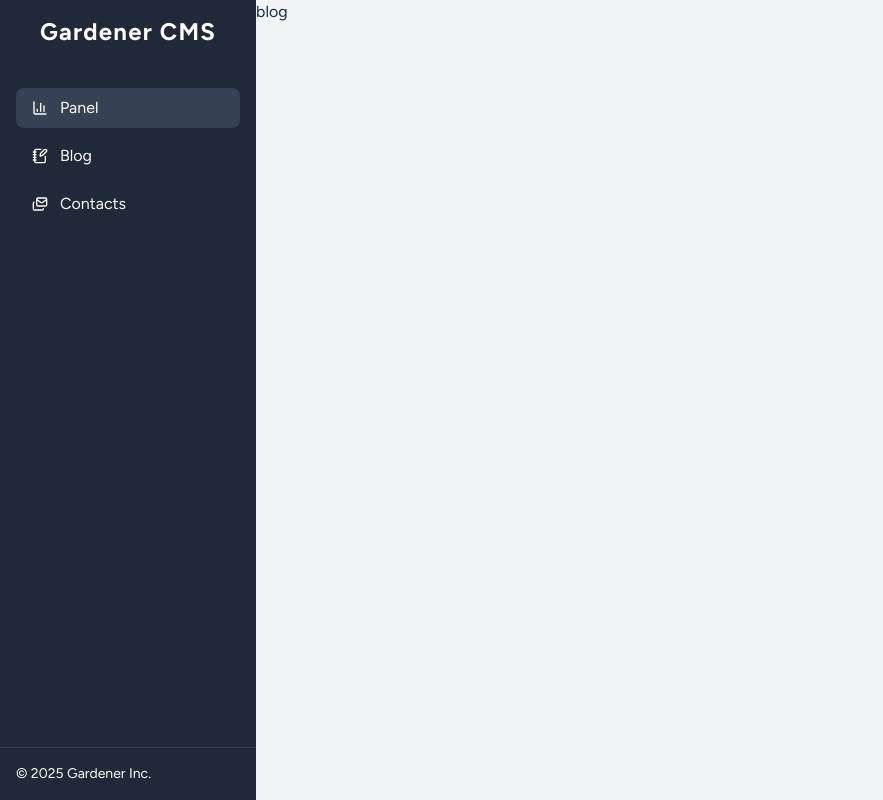
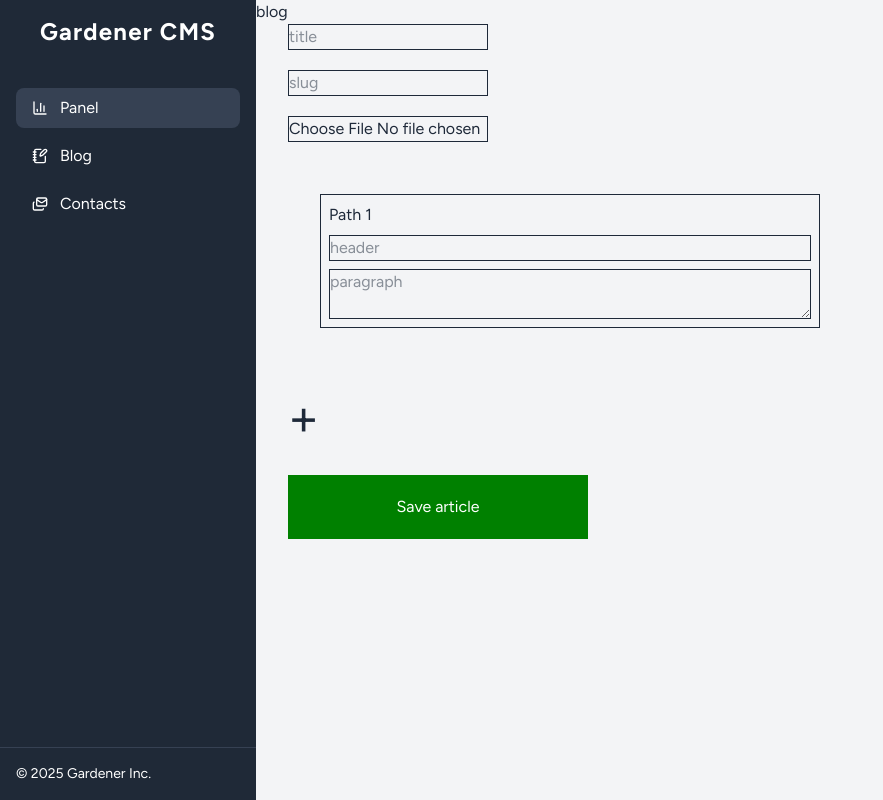
Before and after one commit to shumilika/gardener, a Next.js app: page /admin/blog in a window 1280 px wide. Shown: the whole page, without its empty margins (0-883 px from the left). Built offline with nearby package versions, Linux system fonts and the light colour scheme.

Commit message:
AddPost page mockup started

```diff
--- a/package.json
+++ b/package.json
@@ -10,6 +10,7 @@
   },
   "dependencies": {
     "@heroicons/react": "^2.2.0",
+    "firebase": "^12.3.0",
     "framer-motion": "^12.23.19",
     "next": "15.5.2",
     "react": "19.1.0",
--- a/src/app/admin/blog/page.tsx
+++ b/src/app/admin/blog/page.tsx
@@ -1,9 +1,11 @@
+import AddPostPage from '@/components/admin/AddPostPage';
 import React from 'react';
 
 const page = () => {
     return (
         <div>
             blog
+            <AddPostPage/>
         </div>
     );
 };
--- /dev/null
+++ b/src/components/admin/AddPostPage.tsx
@@ -0,0 +1,50 @@
+'use client'
+import React, { useState } from 'react';
+
+const AddPostPage = () => {
+
+    const [paragraphs, setParagraphs] = useState<number[]>([1]);
+
+  const addParagraph = (e: React.MouseEvent<HTMLButtonElement>) => {
+    e.preventDefault();
+    setParagraphs((prev) => [...prev, prev.length + 1]);
+  };
+
+  const deleteParagraph =(e: React.MouseEvent<HTMLButtonElement>, num:number) => {
+    e.preventDefault()
+    setParagraphs((prev) => prev.filter((p) => p !== num))
+  }
+
+    return (
+        <div>
+            <form action="" className='flex flex-col w-[500px] ml-8 gap-5'>
+               <div className='flex flex-col w-[200px] gap-5'>
+                 <input type="text" placeholder='title'  className='border '/>
+                <input type="text" placeholder='slug' className='border'/>
+                <input type="file" placeholder='image' className='border'/>
+               </div>
+               {paragraphs.map((num) => (
+          <div
+            key={num}
+            className="border m-8 w-full flex flex-col p-2 gap-2"
+          >
+            {num>1 && <button onClick={(e)=>deleteParagraph(e,num)}>
+                delete
+            </button>}
+            <h4>Path {num}</h4>
+            <input type="text" placeholder="header" className="border" />
+            <textarea placeholder="paragraph" className="border"></textarea>
+          </div>
+        ))}
+                 <button onClick={addParagraph} className="self-start">
+          <span className="text-[50px]">+</span>
+        </button>
+<button className='bg-[green] text-white p-5 w-[300px]'>
+    Save article
+</button>
+            </form>
+        </div>
+    );
+};
+
+export default AddPostPage;
--- a/src/components/admin/VisitorsStatistics.tsx
+++ b/src/components/admin/VisitorsStatistics.tsx
@@ -11,10 +11,10 @@ const VisitorsStatistics = () => {
             <div>
                  <AreaChart width={600} height={300} data={dataForChart} margin={{ top: 5, right: 20, bottom: 5, left: 0 }}>
                     <CartesianGrid strokeDasharray="8 8" />
-                   <Area type="monotone" dataKey="amount" stroke="#218544" fill="#218544"
+                   <Area type="monotone" dataKey="visitors" stroke="#218544" fill="#218544"
                    dot={{ stroke: '#218544', strokeWidth: 2 }} activeDot={{ r: 5 }} strokeWidth={3} />
                     <XAxis dataKey="date" />
-                    <YAxis width="auto" dataKey='amount' />
+                    <YAxis width="auto" dataKey='visitors' />
                     <Tooltip />
                 </AreaChart>
             </div>
--- /dev/null
+++ b/src/firebase/firebase.tsx
@@ -0,0 +1,21 @@
+// Import the functions you need from the SDKs you need
+import { initializeApp } from "firebase/app";
+import { getAnalytics } from "firebase/analytics";
+// TODO: Add SDKs for Firebase products that you want to use
+// https://firebase.google.com/docs/web/setup#available-libraries
+
+// Your web app's Firebase configuration
+// For Firebase JS SDK v7.20.0 and later, measurementId is optional
+const firebaseConfig = {
+  apiKey: "AIzaSyAvJnfdccFQyWpAbgc-hxyZfTd8_aKAdXk",
+  authDomain: "gardener-90fbd.firebaseapp.com",
+  projectId: "gardener-90fbd",
+  storageBucket: "gardener-90fbd.firebasestorage.app",
+  messagingSenderId: "752708445221",
+  appId: "1:752708445221:web:39743f2068ed5787970bcc",
+  measurementId: "G-6PJ56PJDM6"
+};
+
+// Initialize Firebase
+const app = initializeApp(firebaseConfig);
+const analytics = getAnalytics(app);
--- a/src/lib/data.tsx
+++ b/src/lib/data.tsx
@@ -490,30 +490,30 @@ export const blogCards = [
 export const dataForChart = [
     {
         date:'27.09.2025',
-        amount:6
+        visitors:6
     },
     {
         date:'28.09.2025',
-        amount:30
+        visitors:30
     },
     {
         date:'29.09.2025',
-        amount:8
+        visitors:8
     },
     {
         date:'30.09.2025',
-        amount:45
+        visitors:45
     },
     {
         date:'01.10.2025',
-        amount:23
+        visitors:23
     },
     {
         date:'02.10.2025',
-        amount:6
+        visitors:6
     },
     {
         date:'03.10.2025',
-        amount:6
+        visitors:6
     },
 ]
```
Also changed, not shown: 1 other file (tests, documents, lock files or other folders).
